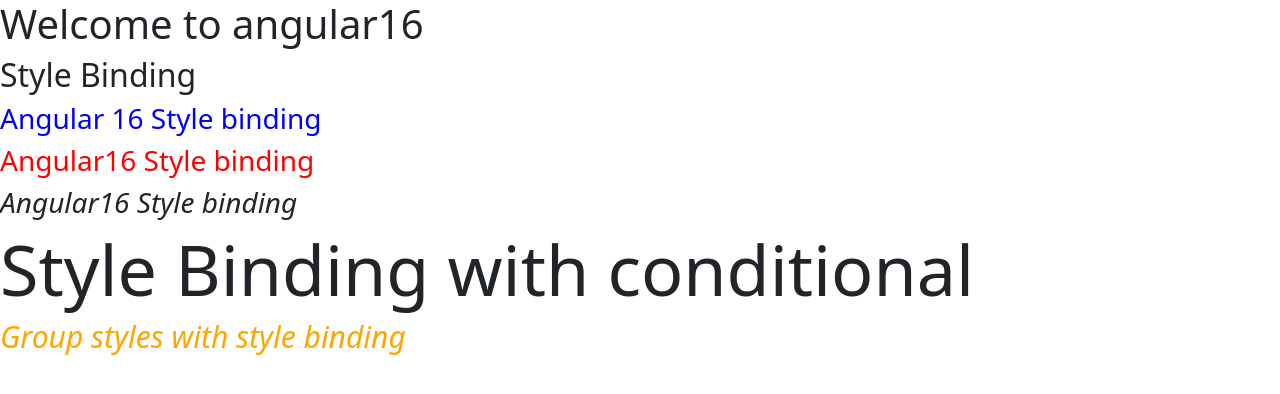
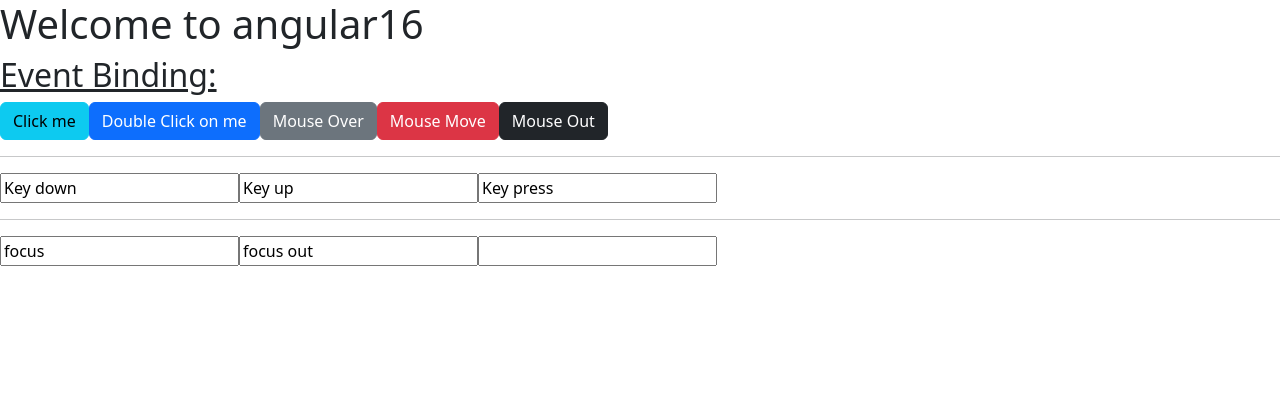
Before and after one commit to iamVenky7/Angular16, an Angular app: page / in a window 1280 px wide. Shown: the top 394 px of the page. Built offline with nearby package versions, Linux system fonts and the light colour scheme.

Commit message:
event binding

```diff
--- a/src/app/app.component.html
+++ b/src/app/app.component.html
@@ -4,4 +4,5 @@
 <!-- <app-interpolation></app-interpolation>
 <app-prop-binding></app-prop-binding> -->
 <!-- <app-classbindind></app-classbindind> -->
-<app-stylebinding></app-stylebinding>
+<!-- <app-stylebinding></app-stylebinding> -->
+<app-eventbinding></app-eventbinding>
--- a/src/app/app.module.ts
+++ b/src/app/app.module.ts
@@ -9,6 +9,7 @@ import { InterpolationComponent } from './components/interpolation/interpolation
 import { PropBindingComponent } from './components/prop-binding/prop-binding.component';
 import { ClassbindindComponent } from './components/classbindind/classbindind.component';
 import { StylebindingComponent } from './components/stylebinding/stylebinding.component';
+import { EventbindingComponent } from './components/eventbinding/eventbinding.component';
 
 @NgModule({
   declarations: [
@@ -17,7 +18,8 @@ import { StylebindingComponent } from './components/stylebinding/stylebinding.co
     InterpolationComponent,
     PropBindingComponent,
     ClassbindindComponent,
-    StylebindingComponent
+    StylebindingComponent,
+    EventbindingComponent
   ],
   imports: [
     BrowserModule,
--- /dev/null
+++ b/src/app/components/eventbinding/eventbinding.component.html
@@ -0,0 +1,20 @@
+<h2> <u>Event Binding: </u></h2>
+
+<button class="btn btn-info" (click)="onClick()">Click me</button>
+<button class="btn btn-primary" (dblclick)="onDblClick()">Double Click on me</button>
+<button class="btn btn-secondary" (mouseover)="onOver()">Mouse Over</button>
+<button class="btn btn-danger" (mousemove)="onMove()">Mouse Move</button>
+<button class="btn btn-dark" (mouseout)="onOut()">Mouse Out</button>
+
+<hr>
+<input type="text" name="" id="" value="Key down" (keydown)="keyDown()">
+<input type="text" name="" id="" value="Key up" (keyup)="keyUp()">
+<input type="text" name="" id="" value="Key press" (keypress)="keyPress()">
+<hr>
+<!-- <input type="text" name="" id="" value="focus" (focus)="onFocus()"> -->
+<input type="text" name="" id="" value="focus" (focusin)="onFocus()">
+
+<!-- <input type="text" name="" id="" value="focus out" (focusout)="focusOut()"> -->
+<input type="text" name="" id="" value="focus out" (blur)="focusOut()">
+
+<input type="text" name="" id="" (input)="onInput()">
--- /dev/null
+++ b/src/app/components/eventbinding/eventbinding.component.ts
@@ -0,0 +1,44 @@
+import { Component } from '@angular/core';
+
+@Component({
+  selector: 'app-eventbinding',
+  templateUrl: './eventbinding.component.html',
+  styleUrls: ['./eventbinding.component.css'],
+})
+export class EventbindingComponent {
+  onClick() {
+    console.log('Button was clicked');
+  }
+  onDblClick() {
+    console.log('Button was double clicked');
+  }
+  onOver() {
+    console.log('Mouse Over');
+  }
+  onMove() {
+    console.log('Mouse Mouse');
+  }
+  onOut() {
+    console.log('Mouse Out');
+  }
+
+  keyDown() {
+    console.log('Key was Down');
+  }
+  keyUp() {
+    console.log('Key was Up');
+  }
+  keyPress() {
+    console.log('Key was Pressed');
+  }
+  onFocus() {
+    console.log('input was focused');
+  }
+  focusOut() {
+    console.log('Input was focused out');
+  }
+  onInput(){
+console.log('you entered a charecter');
+
+  };
+}
```
Also changed, not shown: src/app/components/eventbinding/eventbinding.component.css (added), src/app/components/stylebinding/stylebinding.component.html (line endings or trailing spaces), 1 other file (tests, documents, lock files or other folders).
